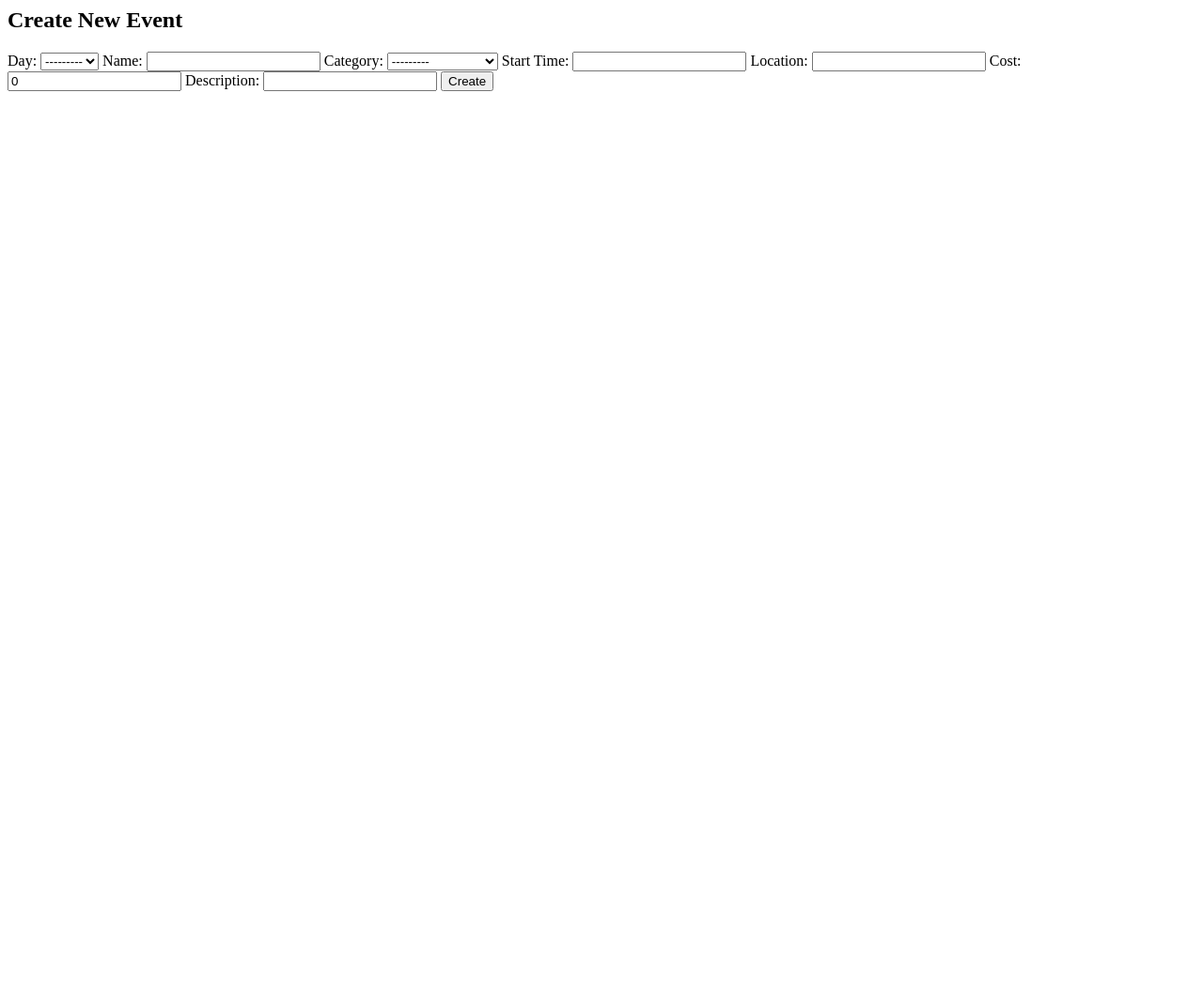
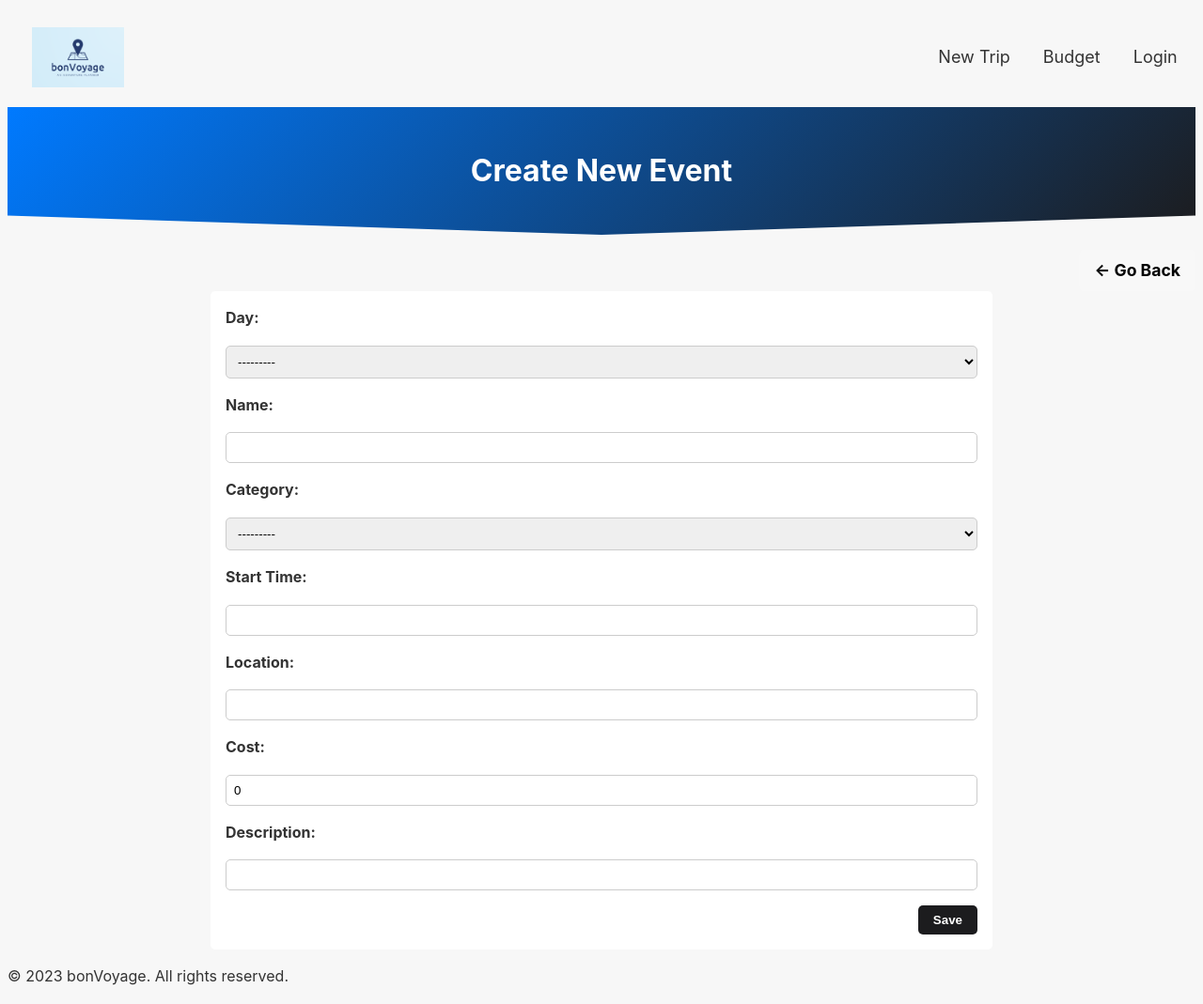
Before and after one commit to Karoboro/TravelPlanner, a Django app: template main/templates/main/create_event.html in a window 1280 px wide. Shown: the whole page at 94% size. Before the commit the page ends 97 px from the top, so only its background shows below. Run offline with Django 4.2, Linux system fonts and the light colour scheme; the template is opened without the code that fills it: values that come from a table or form of the project are taken from there, others are empty.

Commit message:
added back button to prev pages

```diff
--- a/main/templates/main/create_day.html
+++ b/main/templates/main/create_day.html
@@ -6,6 +6,9 @@
 </header>
 
 <main>
+    <div class="right-nav2">
+        <a href="{% url 'view_trip' form.initial.trip.pk %}" class="go-back">&larr; Go Back</a>
+    </div>
     <div class="container">
         <form method="post" class="event-form">
             {% csrf_token %}
--- a/main/templates/main/create_event.html
+++ b/main/templates/main/create_event.html
@@ -1,8 +1,21 @@
+{% extends 'base.html' %}
+
 {% block content %}
-    <h2>Create New Event</h2>
-    <form method="post">
-        {% csrf_token %}
-        {{ form }}
-        <button type="submit" class="btn btn-primary">Create</button>
-    </form>
+<header>
+    <h1>Create New Event</h1>
+</header>
+
+<main>
+    <div class="right-nav2">
+        <a href="{% url 'view_day' form.initial.day.pk %}" class="go-back">&larr; Go Back</a>
+    </div>
+    <div class="container">
+        <form method="post" class="event-form">
+            {% csrf_token %}
+            {{ form }}
+            <button type="submit" class="save-btn">Save</button>
+        </form>
+    </div>
+</main>
+
 {% endblock %}
--- a/main/templates/main/days.html
+++ b/main/templates/main/days.html
@@ -5,6 +5,9 @@
     <h1>Day</h1>
 </header>
 <main>
+    <div class="right-nav2">
+        <a href="{% url 'view_trip' day.trip.pk %}" class="go-back">&larr; Go Back</a>
+    </div>
     <div class="container">
         {% for event in day.event_set.all %}
         <div class="event-details">
--- a/main/views.py
+++ b/main/views.py
@@ -60,6 +60,7 @@ def create_day(request, trip_id):
     if request.method == "POST":
         form = DayForm(request.POST)
         form.fields["trip"].widget = forms.HiddenInput()
+        form.fields["trip"].initial = Trip.objects.get(pk=trip_id)
         if form.is_valid():
             form.save()
             return HttpResponseRedirect(
@@ -67,9 +68,8 @@ def create_day(request, trip_id):
             )
 
     else:
-        form = DayForm()
+        form = DayForm(initial={"trip": Trip.objects.get(pk=trip_id)})
         form.fields["trip"].widget = forms.HiddenInput()
-        form.fields["trip"].initial = Trip.objects.get(pk=trip_id)
 
     return render(request, "main/create_day.html", {"form": form})
 
@@ -108,9 +108,9 @@ def create_event(request, day_id):
             return HttpResponseRedirect(reverse("view_day", args=[day_id]))
     else:
         form = EventForm(initial={"day": Day.objects.get(pk=day_id)})
+        form.fields["day"].widget = forms.HiddenInput()
 
     return render(request, "main/create_event.html", {"form": form})
-
 
 
 def edit_event(request, event_id):
```
